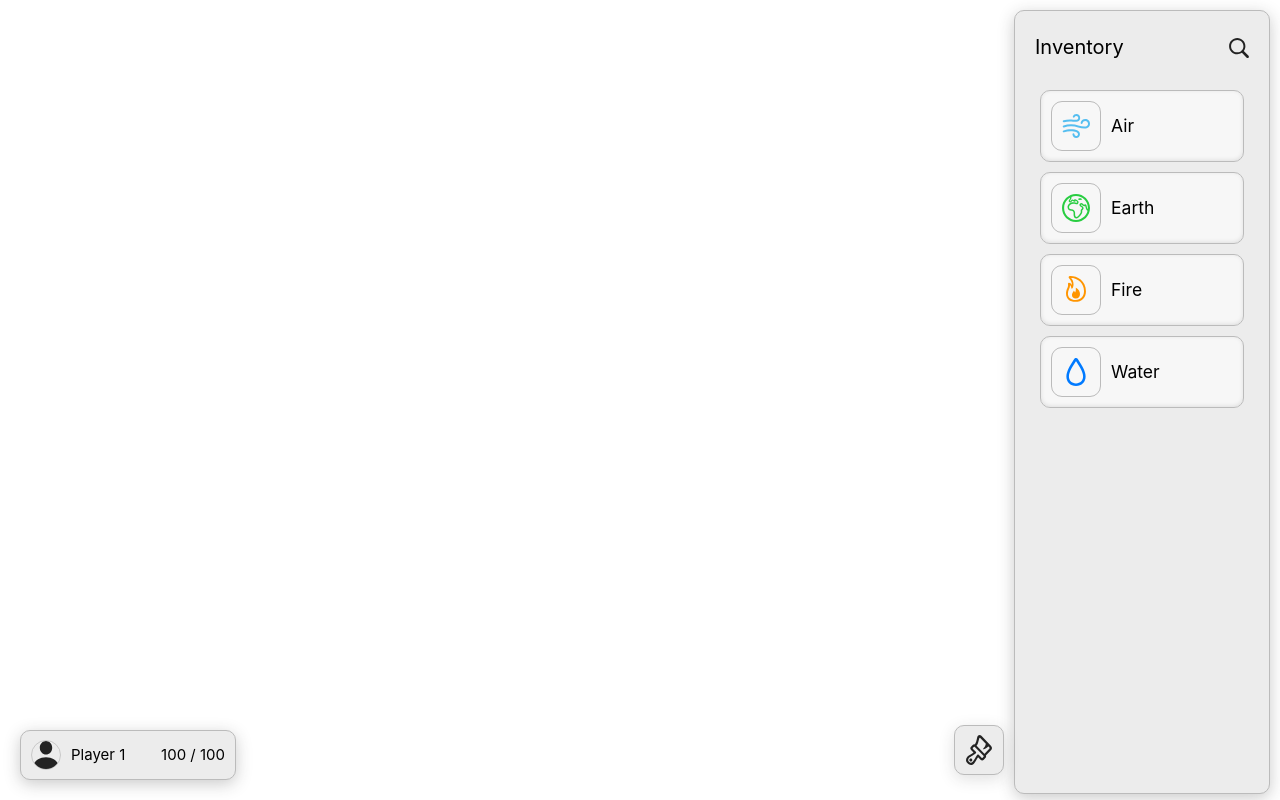
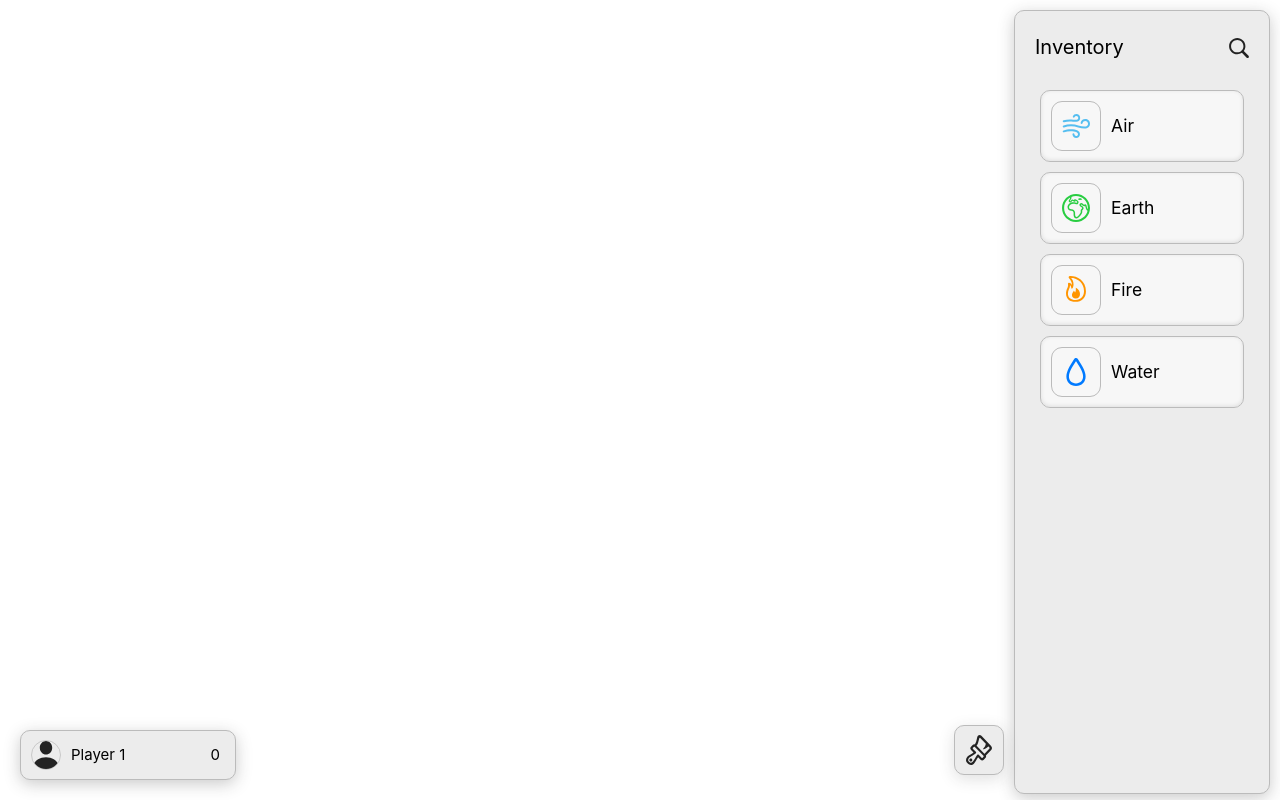
Before and after one commit to qberal/WEB4.1_SuperCraftGame, a Vue app in the folder frontend/: page /play in a window 1280 px wide. Built offline with nearby package versions, Linux system fonts and the light colour scheme.

Commit message:
Improved score for infinity

```diff
--- a/frontend/src/components/PlayerStatusBar.vue
+++ b/frontend/src/components/PlayerStatusBar.vue
@@ -13,7 +13,6 @@ defineEmits(['open-leaderboard', 'open-settings']);
 let extraSettingOpened = ref(false);
 
 
-
 </script>
 
 <template>
@@ -24,7 +23,10 @@ let extraSettingOpened = ref(false);
       <p>{{ name }}</p>
     </div>
     <div class="score">
-    <p>{{ score }} / {{ maxScore }}</p>
+      <p>{{ score }}</p>
+      <div >
+        <p v-if="maxScore !== null">/ {{ maxScore }}</p>
+      </div>
     </div>
   </div>
 
@@ -57,7 +59,7 @@ let extraSettingOpened = ref(false);
   gap: 10px;
 }
 
-img{
+img {
   width: 30px;
   height: 30px;
   border-radius: 22px;
@@ -88,4 +90,11 @@ a:hover {
   font-size: 1.1em;
 }
 
+.score {
+  display: flex;
+  flex-direction: row;
+  align-items: center;
+  gap: 5px;
+}
+
 </style>
--- a/frontend/src/views/GameView.vue
+++ b/frontend/src/views/GameView.vue
@@ -12,6 +12,7 @@ const props = defineProps({
   gameMode: String,
 });
 
+// Inventory items
 const inventory = reactive([]);
 if(props.gameMode === 'infinity') {
   inventory.push(
@@ -35,6 +36,13 @@ if(props.gameMode === 'infinity') {
 }
 
 
+//Player status
+const player = ref({
+  name: "Player 1",
+  profilePicture: "src/assets/img/person.fill.placeholder.svg",
+  score: 0,
+  maxScore: null,
+});
 
 const addToInventory = (item) => {
   if (inventory.find(i => i.name === item.name)) {
@@ -46,6 +54,8 @@ const addToInventory = (item) => {
     icon: item.icon,
     name: item.name,
   });
+
+  player.value.score += 1;
 };
 
 const players = [
@@ -70,10 +80,10 @@ let openSettings = ref(false)
     <!-- Barre de statut en bas à gauche -->
     <div class="status-bar">
       <PlayerStatusBar
-          name="Player 1"
-          profilePicture="src/assets/img/person.fill.placeholder.svg"
-          score="100"
-          maxScore="100"
+          :name=player.name
+          :profilePicture=player.profilePicture
+          :score=player.score
+          :maxScore=player.maxScore
           @open-leaderboard="openLeaderboard = !openLeaderboard"
           @open-settings="openSettings = !openSettings"
       />
```
